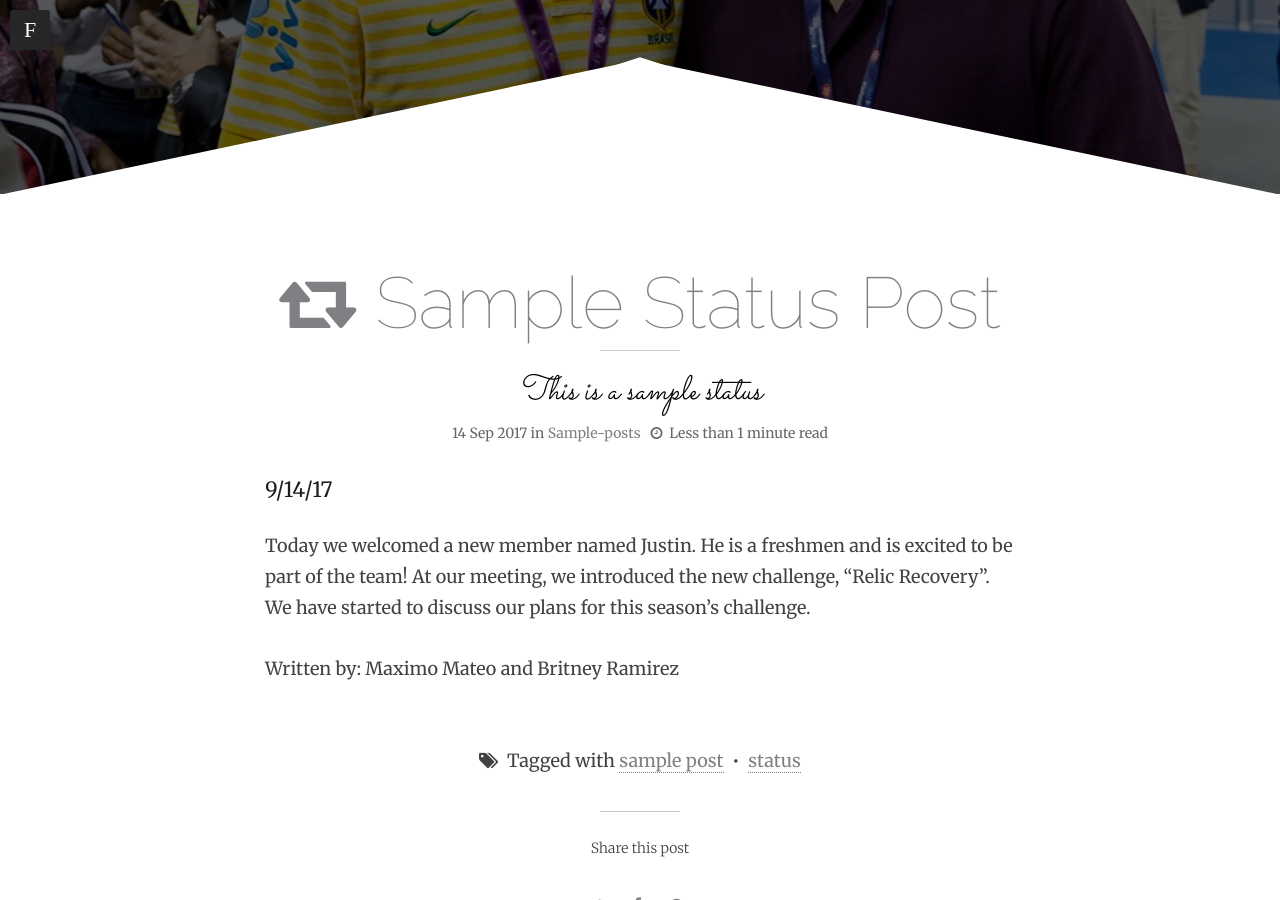
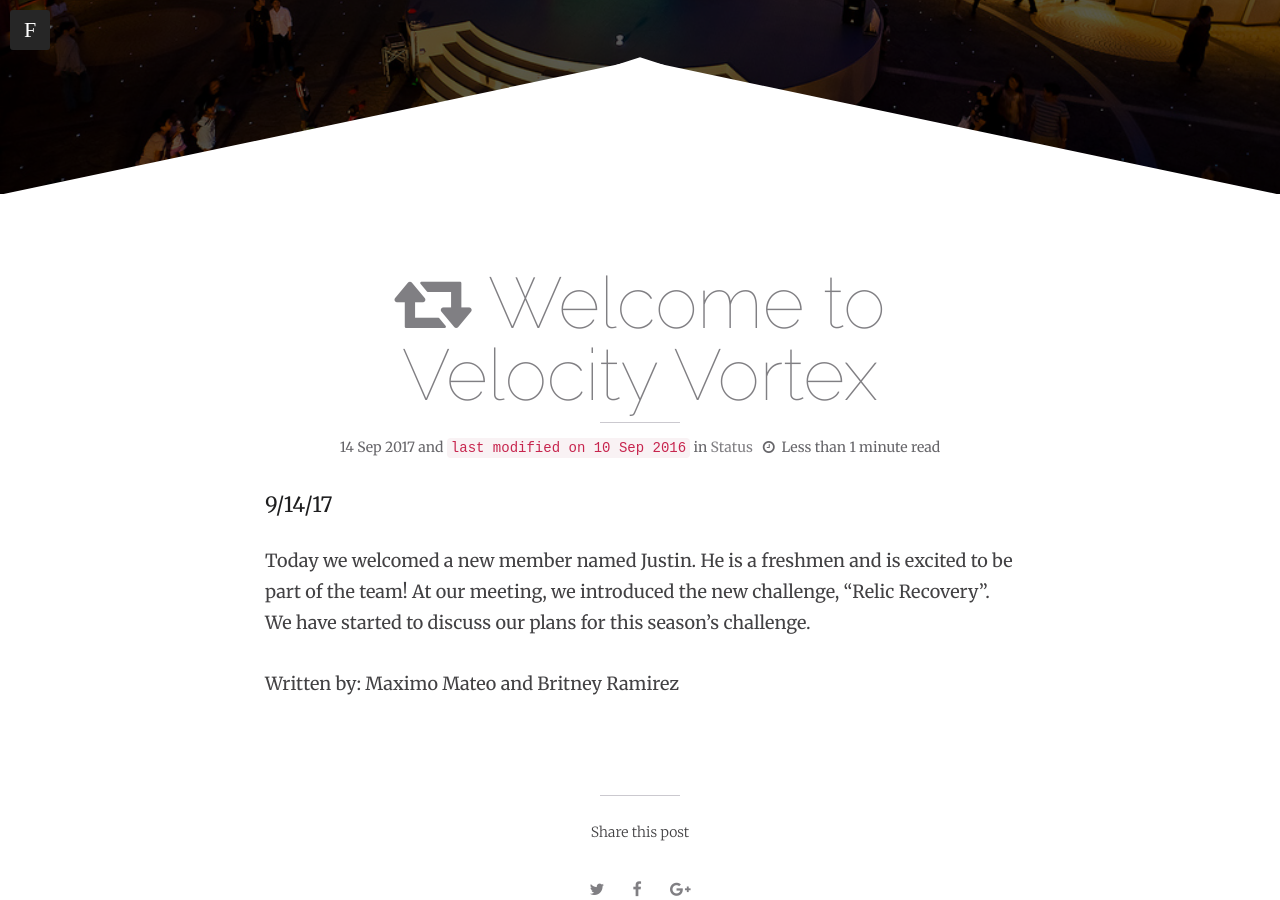
Before and after one commit to hmfaysal/hmfaysal-omega-theme, a Jekyll site: the page built from _posts/2017-09-14-Starting-Relic-Recovery.md, in a window 1280 px wide and 900 px high, scrolled down 346 px. Built offline with Jekyll 4.4.1, drawn with Linux system fonts in a browser that asks for light colours; comment, search, counter and statistics services are not loaded.

Commit message:
Update 2017-09-14-Starting-Relic-Recovery.md

```diff
--- a/_posts/2017-09-14-Starting-Relic-Recovery.md
+++ b/_posts/2017-09-14-Starting-Relic-Recovery.md
@@ -1,14 +1,17 @@
 ---
 layout: post
 type: status
-title: "Sample Status Post"
-description: "This is a sample status"
-category: Sample-Posts
-tags: [sample post, status]
-imagefeature: picture-10.jpg
+title: "Welcome to Velocity Vortex"
+description:
+headline:
+modified: 2016-09-10
+category: status
+image:
+  feature:
 comments: true
 mathjax:
 ---
+
 9/14/17
 
 
```
